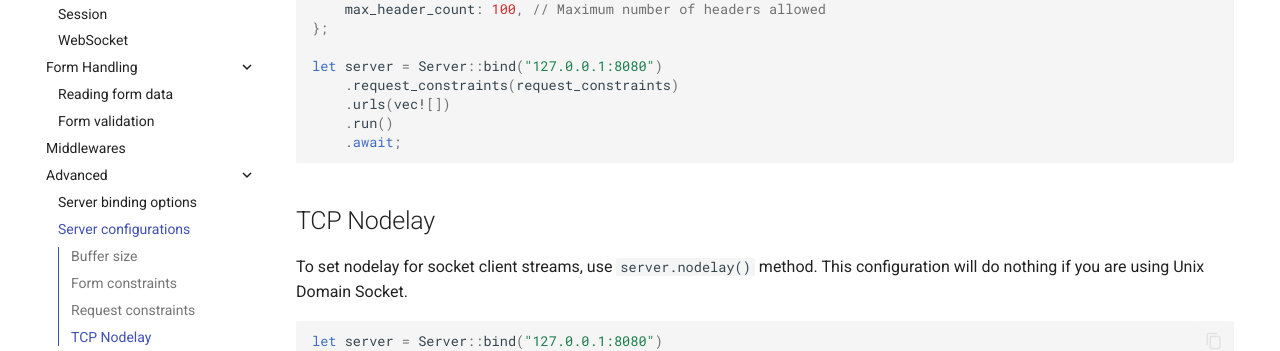
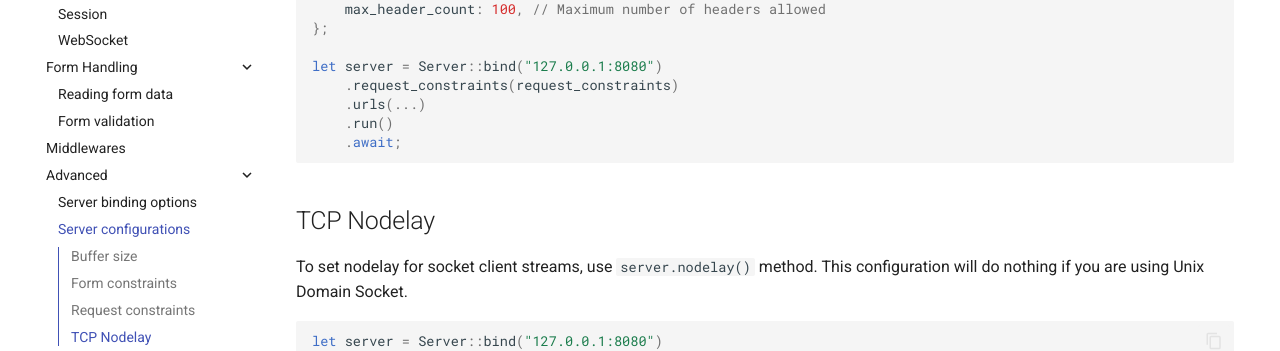
Before and after one commit to racoonframework/racoonframework.github.io, an MkDocs documentation site: the page built from docs/server-configurations.md, in a window 1280 px wide and 900 px high, scrolled down 694 px. Shown: the part 283-634 px from the top of the window. Built offline with MkDocs 1.6.1 and Material for MkDocs 9.7.7, drawn with Linux system fonts in a browser that asks for light colours; comment, search, counter and statistics services are not loaded.

Commit message:
docs: update example

````diff
--- a/docs/server-configurations.md
+++ b/docs/server-configurations.md
@@ -44,7 +44,7 @@ let request_constraints = RequestConstraints {
 
 let server = Server::bind("127.0.0.1:8080")
     .request_constraints(request_constraints)
-    .urls(vec![])
+    .urls(...)
     .run()
     .await;
 ```
````
